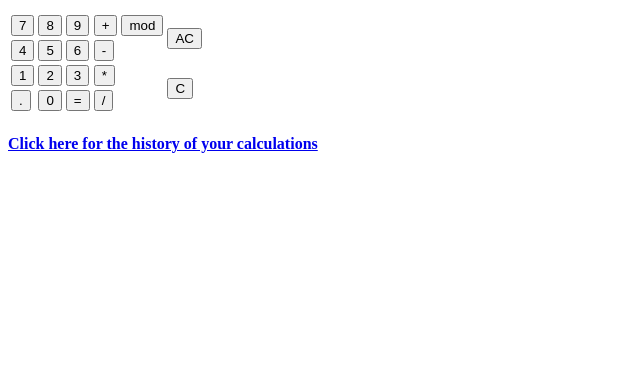
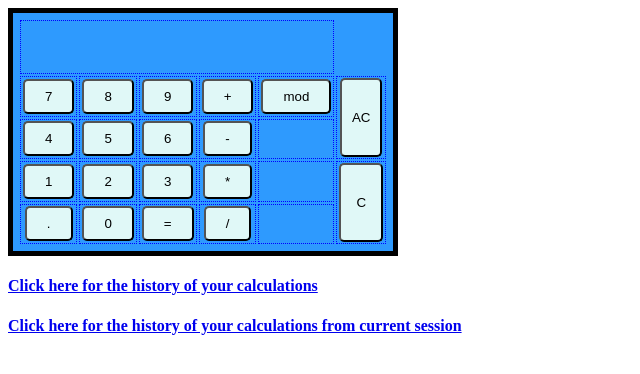
Before and after one commit to victorward/django_calc, a Django app: page / in a window 1280 px wide. Shown: the top 374 px of the page, without its empty margins (0-640 px from the left). Run offline with Django 3.2, Linux system fonts and the light colour scheme; some libraries are stand-ins or nearby versions.

Commit message:
particularly done

```diff
--- a/calculator/models.py
+++ b/calculator/models.py
@@ -8,12 +8,10 @@ class Calculations(models.Model):
     operand1 = models.CharField(max_length=15)
     operator = models.CharField(max_length=1)
     operand2 = models.CharField(max_length=15)
-    # result = models.CharField(max_length=15)
+    result = models.CharField(max_length=15)
 
     def was_add_recently(self):
         return self.timestamp >= timezone.now() - datetime.timedelta(days=1)
 
     def __str__(self):
-        return self.operand1 + " " + self.operator + " " + self.operand2
-
-    # return self.timestamp + self.operand1 + self.operator + self.operand2 + self.result
+        return self.operand1 + self.operator + self.operand2 + " = " + self.result
--- /dev/null
+++ b/calculator/static/script.js
@@ -0,0 +1,90 @@
+var ans = "0";
+var curr = "0";
+var oper = "0";
+
+var csrftoken = $.cookie('csrftoken');
+
+function csrfSafeMethod(method) {
+    // these HTTP methods do not require CSRF protection
+    return (/^(GET|HEAD|OPTIONS|TRACE)$/.test(method));
+}
+
+$.ajaxSetup({
+    beforeSend: function (xhr, settings) {
+        if (!csrfSafeMethod(settings.type) && !this.crossDomain) {
+            xhr.setRequestHeader("X-CSRFToken", csrftoken);
+        }
+    }
+});
+
+function addDigit(dig) {
+    if (parseInt(curr) == 0 && curr.indexOf(".") == -1) {
+        curr = dig;
+    } else {
+        curr += dig;
+    }
+    document.getElementById('display').innerHTML = curr;
+}
+
+function decimal() {
+    if (curr.length == 0) {
+        curr = "0.";
+    } else {
+        curr += ".";
+    }
+    document.getElementById('display').innerHTML = curr;
+}
+
+function Clear() {
+    curr = "0";
+    document.getElementById('display').innerHTML = curr;
+}
+
+function allClear() {
+    ans = "0";
+    curr = "0";
+    oper = "0";
+    document.getElementById('display').innerHTML = ans;
+}
+
+function operate(operator) {
+    ans = curr;
+    if (operator === "+") {
+        oper = "+";
+    }
+    if (operator === "-") {
+        oper = "-";
+    }
+    if (operator === "*") {
+        oper = "*";
+    }
+    if (operator === "/") {
+        oper = "/";
+    }
+    if (operator === "mod") {
+        oper = "%";
+    }
+    curr = "";
+}
+
+function filter_input() {
+    if (event.key === 'Enter') {
+        this.filter();
+    }
+}
+
+function filter() {
+    const date = document.getElementById("history-filter").value;
+    console.log('date', date);
+    $.post('http://127.0.0.1:8000/filter-history', {'date': date}, function (data, status) {
+        curr = data.data;
+        console.log("new data", curr);
+    });
+}
+
+function equate() {
+    $.post('http://127.0.0.1:8000/equate', {'curr': curr, 'ans': ans, 'oper': oper}, function (data, status) {
+        curr = data.ans;
+        document.getElementById('display').innerHTML = curr;
+    });
+}
--- /dev/null
+++ b/calculator/static/style.css
@@ -0,0 +1,39 @@
+table {
+    background-color: #2E9AFE;
+    padding: 5px;
+    border: 5px solid black;
+}
+
+input {
+    padding: 8px 20px 8px 20px;
+    background-color: #E0F8F7;
+    border-radius: 5px;
+}
+
+td {
+    margin: 5px;
+    padding: 1px 2px;
+    text-align: center;
+    border: 1px dotted blue;
+}
+
+tr {
+    margin: 5px;
+}
+
+.result {
+    height: 50px;
+}
+
+#display {
+    width: 300px;
+    height: 50px;
+}
+
+#clear {
+    padding: 30px 15px;
+}
+
+#allClear {
+    padding: 30px 10px;
+}
--- a/templates/index.html
+++ b/calculator/templates/index.html
@@ -12,7 +12,7 @@
 </head>
 <body>
 <table>
-     {% csrf_token %}
+    {% csrf_token %}
     <tr>
         <td class="result" colspan="5"><span id="display"></td>
     </tr>
@@ -47,7 +47,8 @@
         <td></td>
     </tr>
 </table>
-<h4><a href="./history">Click here for the history of your calculations</h4><a></h4>
+<h4><a href="./history">Click here for the history of your calculations</a></h4>
+<h4><a href="./current-history">Click here for the history of your calculations from current session</a></h4>
     <script type="text/javascript" src="{% static 'script.js' %}"></script>
 </body>
 </html>
--- a/calculator/views.py
+++ b/calculator/views.py
@@ -1,12 +1,16 @@
-from django.shortcuts import render
+from django.shortcuts import render, redirect
 from django.http import JsonResponse
 from calculator.models import Calculations
 from calculator.operations import *
-import time
+from django.utils import timezone, dateparse
+
+current_session_timestamp = None
 
 
 # Create your views here.
 def index(request):
+    global current_session_timestamp
+    current_session_timestamp = timezone.now()
     return render(request, 'index.html')
 
 
@@ -15,24 +19,42 @@ def history(request):
     return render(request, 'history.html', {'calculations': data})
 
 
+def current_session(request):
+    data = Calculations.objects.filter(timestamp__gt=current_session_timestamp)
+    return render(request, 'history.html', {'calculations': data})
+
+
+def filter_history_by_date(request):
+    parsed_date = dateparse.parse_date(request.POST.get("date"))
+    data = Calculations.objects.filter(
+        timestamp__year=parsed_date.year,
+        timestamp__month=parsed_date.month,
+        timestamp__day=parsed_date.day
+    )
+    print("data {}".format(data))
+    return render(request, 'history.html', {'calculations': data})
+
+
 def equate(request):
-    curr = float(request.POST.get("curr", '0'))
-    ans = float(request.POST.get("ans", '0'))
+    operand1 = float(request.POST.get("ans", '0'))
+    operand2 = float(request.POST.get("curr", '0'))
     oper = request.POST.get("oper")
-    cal = Calculations(timestamp=time.time(), operand1=ans, operator=oper, operand2=curr)
-    cal.save()
+    ans = 0.0
     if request.POST:
         if oper == '+':
-            ans = add(curr, ans)
+            ans = add(operand2, operand1)
         elif oper == '-':
-            ans = minus(ans, curr)
+            ans = minus(operand1, operand2)
         elif oper == '*':
-            ans = multiplication(curr, ans)
+            ans = multiplication(operand2, operand1)
         elif oper == "%":
-            ans = mod(ans, curr)
+            ans = mod(operand1, operand2)
         elif oper == '/':
-            if curr != 0:
-                ans = division(ans, curr)
+            if operand2 != 0:
+                ans = division(operand1, operand2)
             else:
                 ans = 'Division by zero is invalid'
+
+        cal = Calculations(timestamp=timezone.now(), operand1=operand1, operator=oper, operand2=operand2, result=ans)
+        cal.save()
         return JsonResponse({'ans': ans})
--- a/django_calc/urls.py
+++ b/django_calc/urls.py
@@ -23,5 +23,7 @@ urlpatterns = [
     path('admin/', admin.site.urls),
     url(r'^$', views.index),
     url(r'^history/', views.history),
+    url(r'^current-history', views.current_session),
+    url(r'^filter-history', views.filter_history_by_date),
     url(r'^equate', views.equate)
 ]
```
Also changed, not shown: calculator/static/history.css (added, +20 -0 lines), calculator/templates/history.html (added, +37 -0 lines), templates/history.html (deleted, +0 -28 lines), calculator/migrations/0003_calculations_result.py (added), db.sqlite3.
